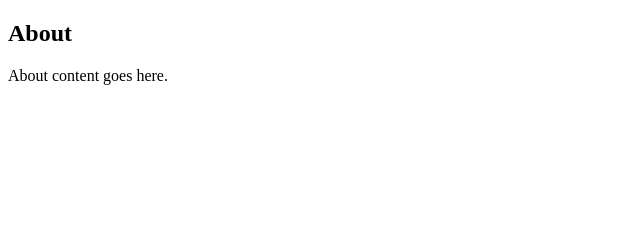
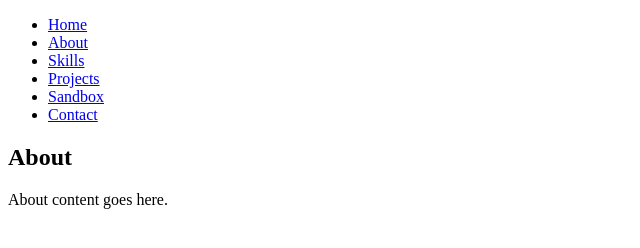
Before and after one commit to aribrin/cse134-hw2, a plain HTML site: page about.html in a window 1280 px wide. Shown: the whole page, without its empty margins (0-640 px from the left). Drawn offline with Linux system fonts and the light colour scheme.

Commit message:
Update about.html

```diff
--- a/about.html
+++ b/about.html
@@ -7,7 +7,16 @@
 
 <body>
   <header>
-    <!-- Header content goes here -->
+    <nav>
+      <ul>
+        <li><a href="index.html">Home</a></li>
+        <li><a href="about.html">About</a></li>
+        <li><a href="skills.html">Skills</a></li>
+        <li><a href="projects.html">Projects</a></li>
+        <li><a href="sandbox.html">Sandbox</a></li>
+        <li><a href="contact.html">Contact</a></li>
+      </ul>
+    </nav>
   </header>
 
   <main>
```
